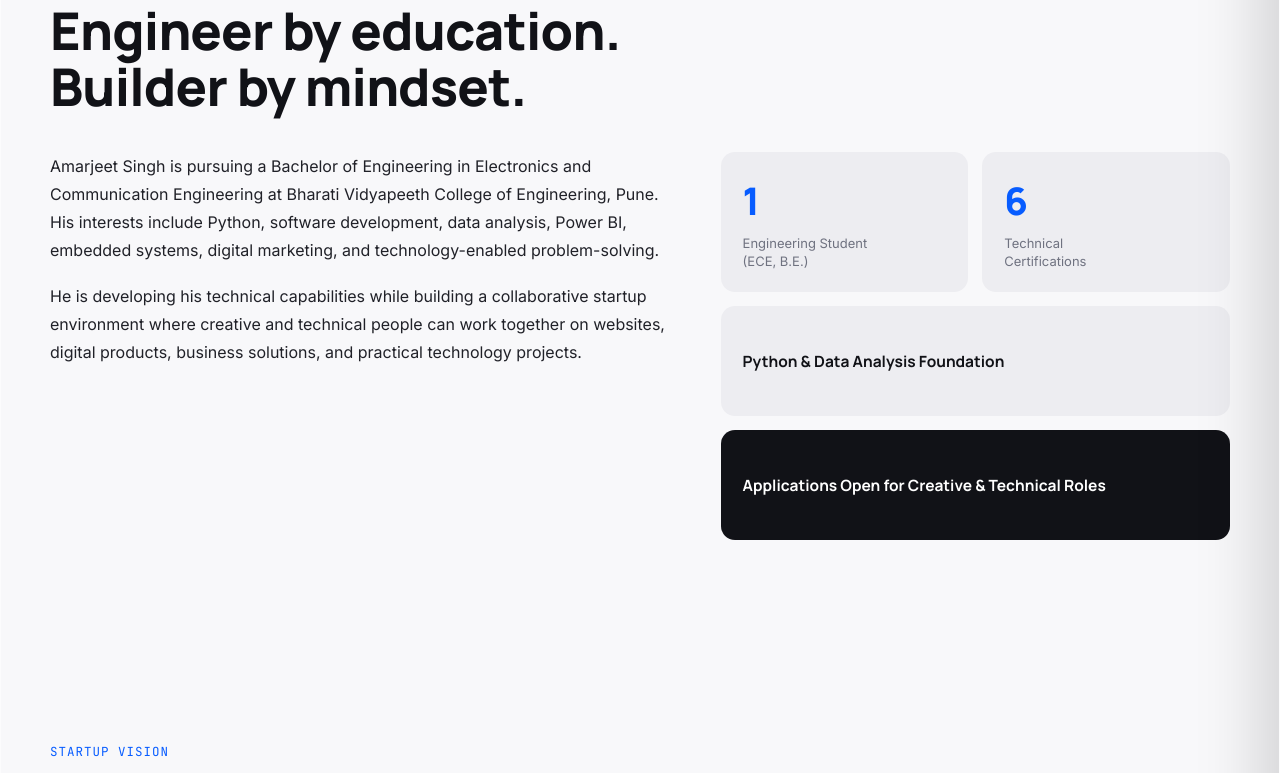
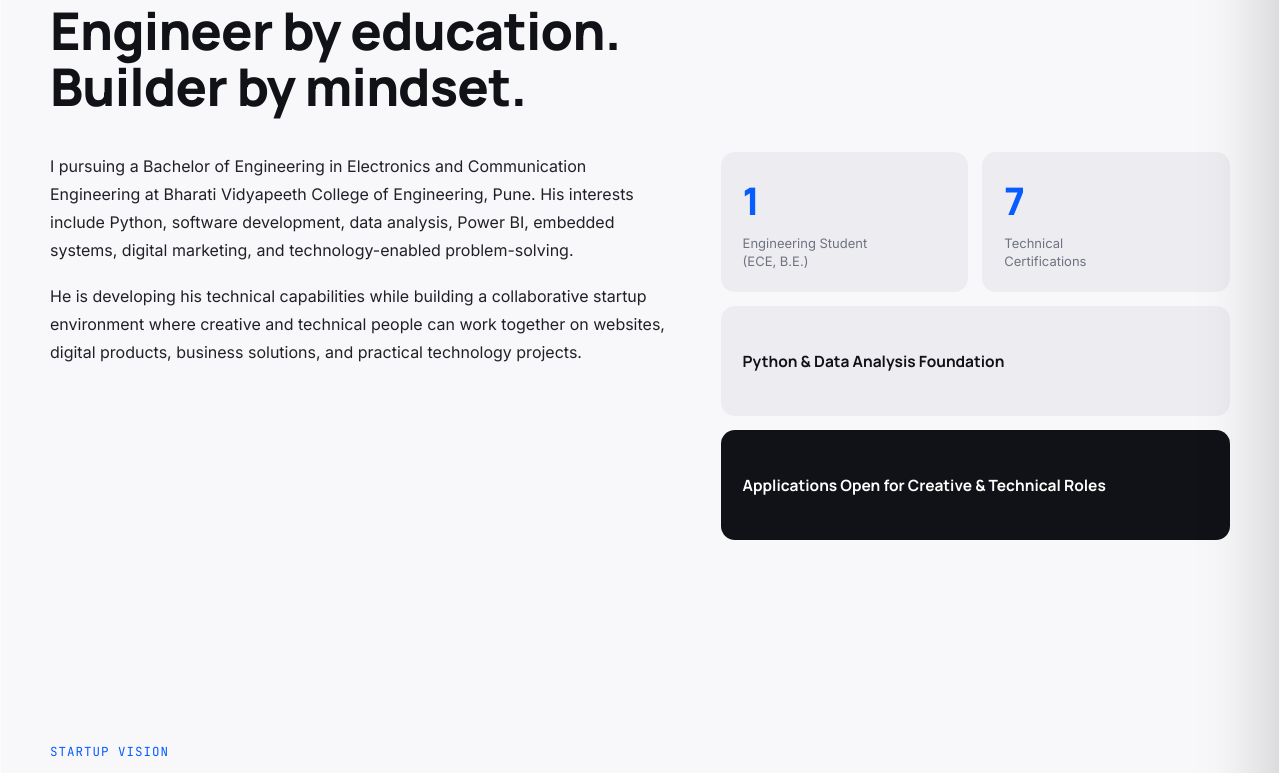
Before and after one commit to amarjeet-singh08/startup, a plain HTML site: page index.html in a window 1280 px wide. Shown: the part 1282-2055 px from the top of the page. Drawn offline with Linux system fonts and the light colour scheme; animation ran at ten frames a second.

Commit message:
Update index.html

```diff
--- a/index.html
+++ b/index.html
@@ -213,7 +213,7 @@
         <div class="about-grid">
           <div class="about-copy">
             <p>
-              Amarjeet Singh is pursuing a Bachelor of Engineering in Electronics and Communication
+              I pursuing a Bachelor of Engineering in Electronics and Communication
               Engineering at Bharati Vidyapeeth College of Engineering, Pune. His interests include
               Python, software development, data analysis, Power BI, embedded systems, digital
               marketing, and technology-enabled problem-solving.
@@ -230,7 +230,7 @@
               <span class="stat-label">Engineering Student<br>(ECE, B.E.)</span>
             </div>
             <div class="stat-card">
-              <span class="stat-number" data-count="6">0</span>
+              <span class="stat-number" data-count="7">0</span>
               <span class="stat-label">Technical<br>Certifications</span>
             </div>
             <div class="stat-card stat-card--wide">
@@ -369,6 +369,7 @@
           <div class="cert-card"><div class="cert-ribbon"></div><span class="cert-name">Microsoft Excel Certification</span></div>
           <div class="cert-card"><div class="cert-ribbon"></div><span class="cert-name">Introduction to Programming Using Python</span></div>
           <div class="cert-card"><div class="cert-ribbon"></div><span class="cert-name">Data Science Certification</span></div>
+          <div class="cert-card"><div class="cert-ribbon"></div><span class="cert-name">AI Tools Certification</span></div>
           <div class="cert-card"><div class="cert-ribbon"></div><span class="cert-name">Google Ads Certification</span></div>
           <div class="cert-card"><div class="cert-ribbon"></div><span class="cert-name">Microsoft Power BI Certification</span></div>
           <div class="cert-card"><div class="cert-ribbon"></div><span class="cert-name">Market Your New Business with Canva</span></div>
```
